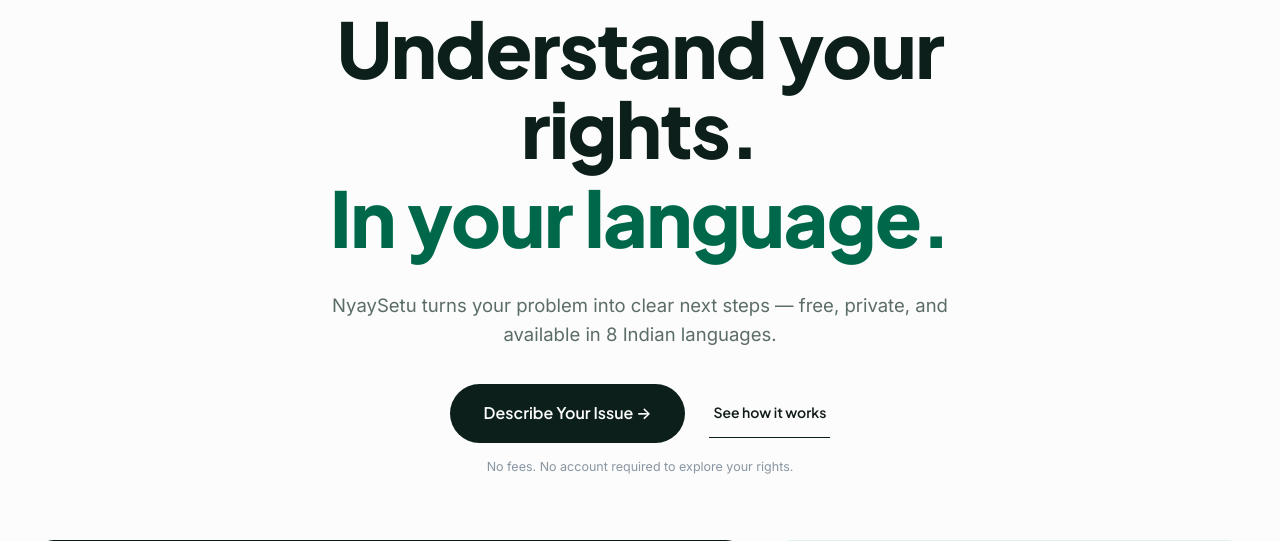
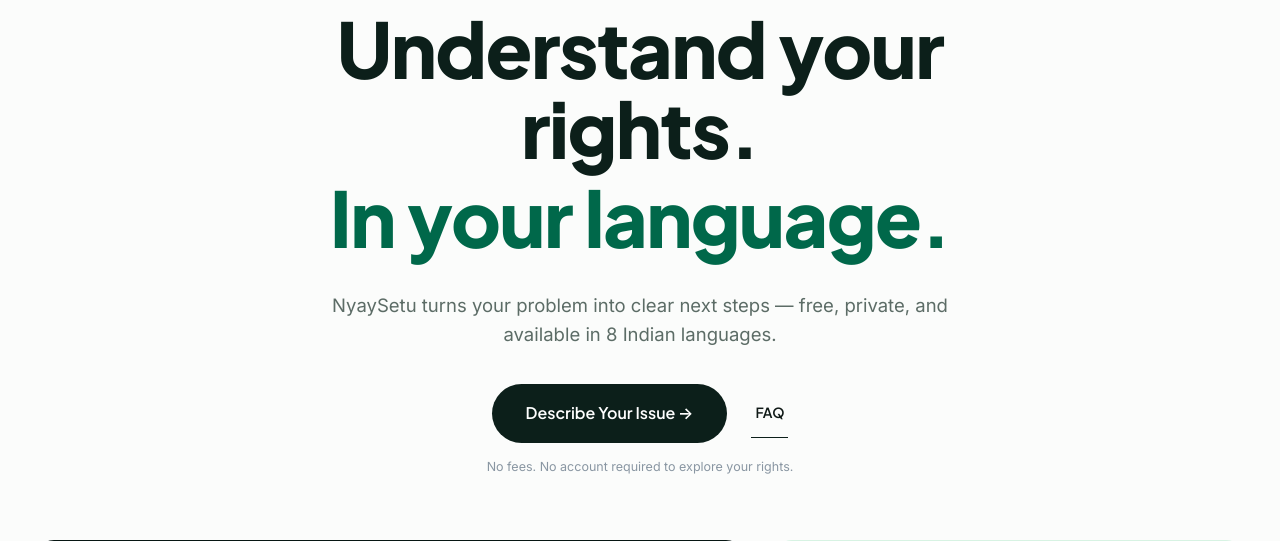
Before and after one commit to AmaanHuda/CODEAMBLE-TZEN188-NYAYSETU, a Flask app: page / in a window 1280 px wide. Shown: the part 145-686 px from the top of the page. Run offline with Flask 3, Linux system fonts and the light colour scheme; some web fonts are replaced.

Commit message:
basic working

```diff
--- a/app.py
+++ b/app.py
@@ -9,10 +9,5 @@ def home():
 
 
 
-
-
-
-
-
 if __name__ == "__main__":
     app.run(debug=True,port=9000)
--- a/template/main.html
+++ b/templates/main.html
@@ -714,7 +714,7 @@
                 in 8 Indian languages.</p>
             <div class="hero-ctas">
                 <a href="/new-issue" class="btn btn-primary">Describe Your Issue →</a>
-                <a href="#faq" class="btn btn-text">See how it works</a>
+                <a href="#faq" class="btn btn-text">FAQ</a>
             </div>
             <p class="hero-note">No fees. No account required to explore your rights.</p>
         </div>
```
